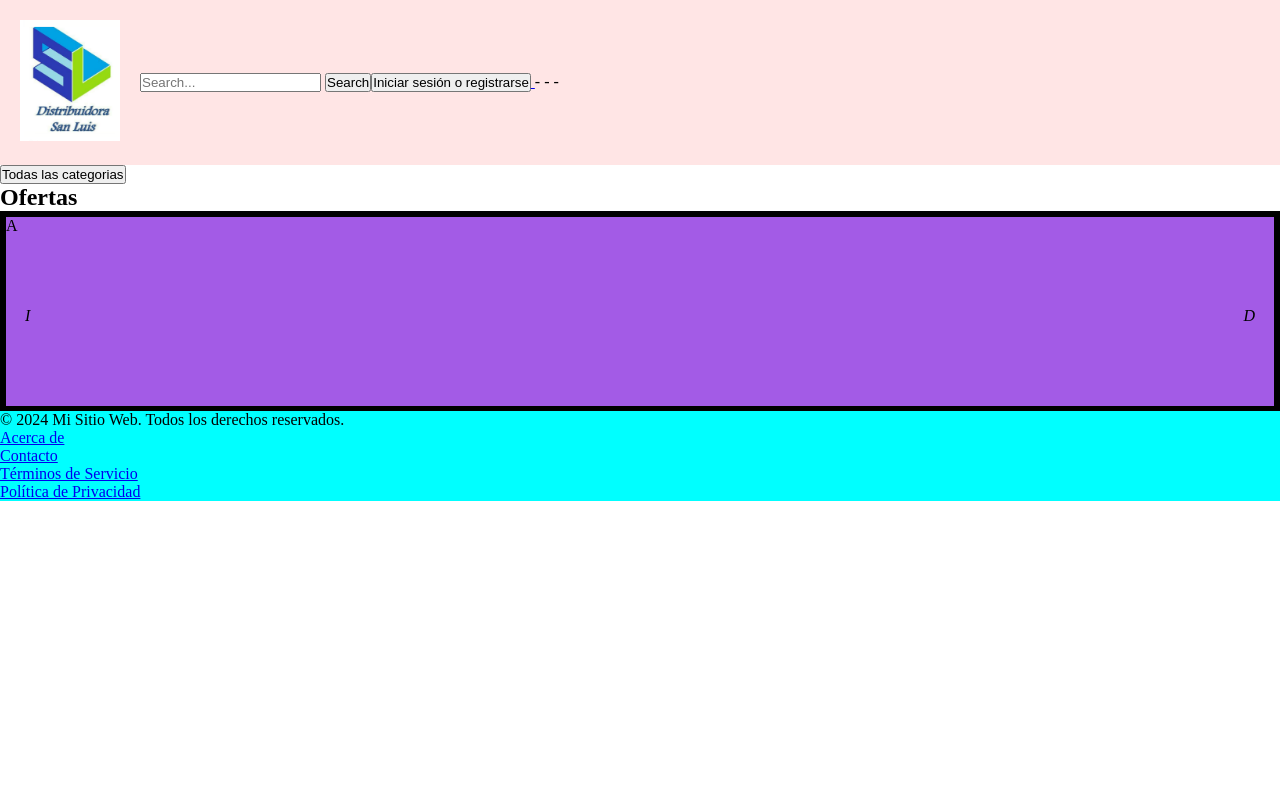
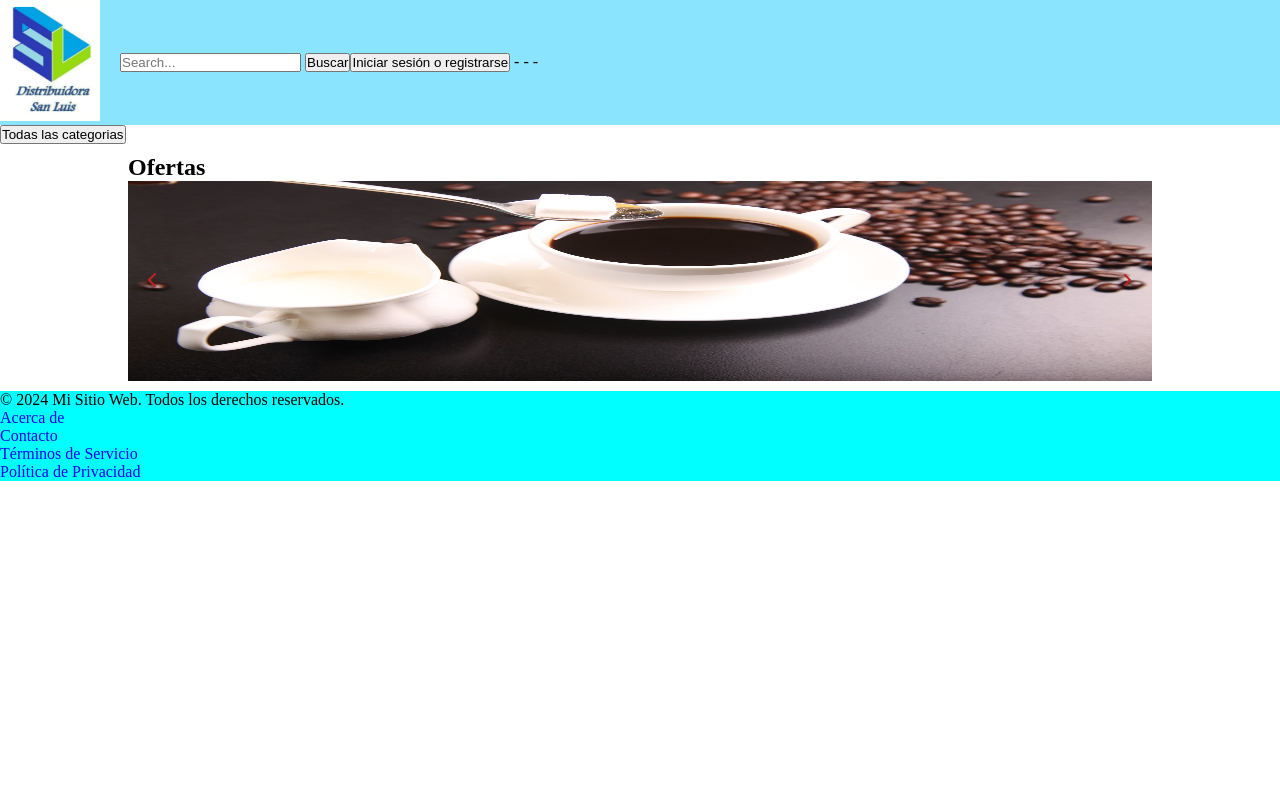
Before and after one commit to AlexHernande2/SanLuis, a PHP site: page /html/index.html in a window 1280 px wide. Run offline with PHP 8.4, Linux system fonts and the light colour scheme; some libraries are stand-ins or nearby versions.

Commit message:
Se termino de agregar el carrusel de las imagenes se sigue trabajando en la pagina principal

```diff
--- a/css/index.css
+++ b/css/index.css
@@ -6,15 +6,15 @@
 }
 
 .itemCarrusel {
-    background-color: bisque;
+
     height: 200px;
     position: relative;
     /*Para que flechasCarrusel lo tome como referencia en position:absolute*/
 }
 
 .tarjetaCarrusel {
-    border: 1px solid black;
-    background-color: aquamarine;
+
+
     height: 100%;
 }
 
@@ -32,16 +32,24 @@
 }
 
 #conteItemCarrusel {
-    border: 5px solid black;
+
     height: 200px;
     overflow: hidden /*Se utiliza para que recorte todo lo que sobra de el*/;
 }
-#tarjetaCarrusel-1{
-    background-color: rgb(163, 91, 230);
+
+a{
+    text-decoration: none;
 }
-#tarjetaCarrusel-2{
-    background-color: rgb(114, 231, 178);
+i{
+    color: rgb(194, 35, 35);
 }
-#tarjetaCarrusel-3{
-    background-color: rgb(230, 163, 91);
+img{
+    width: 100%;
+    height: 100%;
 }
+#contenido{
+    margin-top: 10px;
+    margin-left: 10%;
+    margin-right: 10%;
+    margin-bottom: 10px;
+}
--- a/css/styles.css
+++ b/css/styles.css
@@ -17,8 +17,7 @@
 }
 
 header {
-    background-color: #ffe5e5; /* Color de fondo para el encabezado */
-    padding: 10px; /* Espaciado interno */
+    background-color: #8ae4fd; /* Color de fondo para el encabezado */
     display: grid; /* Usar grid layout */
     grid-template-columns: auto 1fr auto; /* Tres columnas con tamaño automático para el logo y las líneas, y una fracción de espacio disponible para la barra de búsqueda */
     align-items: center; /* Alineación vertical de los elementos */
--- a/html/header.html
+++ b/html/header.html
@@ -13,9 +13,9 @@
                 <img class="imagenSanLuis" src="../imagenes/icono empresa.png" alt="imagenSanLuis">
             </a>
         </div>
-        <div class="search-bar">
+        <div class="search-bar" >
             <input type="text" placeholder="Search...">
-            <button>Search</button>
+            <button>Buscar</button>
         </div>
         <div class="menu">
             <span>
--- a/html/index.html
+++ b/html/index.html
@@ -5,6 +5,8 @@
   <meta charset="UTF-8">
   <meta name="viewport" content="width=device-width, initial-scale=1.0">
   <link rel="stylesheet" href="../css/index.css">
+  <script src="https://kit.fontawesome.com/2438ac0cd7.js" crossorigin="anonymous"></script>
+  <!--Se utilizo para trae los iconos de la flecha de carrusel-->
   <title>webSanluisInicio</title>
 </head>
 
@@ -20,43 +22,49 @@
     </script>
   </header>
   <main>
-    <section>
-      <button>Todas las categorias</button>
+    <button>Todas las categorias</button>
+    <section id="contenido">
+
       <h1>Ofertas</h1>
 
-
-      <!-- <div id="carruselImagenes">
-        <img src="/imagenes/cocacola.jpg" alt="iamgeneCocacola">
-        <img src="/imagenes/cafe.jpg" alt="iamgen cafe">
-        <img src="/imagenes/pepsi.jpg" alt="imagenpepsi">
-      </div> -->
       <div id="conteItemCarrusel">
-        <div class="itemCarrusel">
+        <div class="itemCarrusel" id="itemCarrusel-1">
           <div class="tarjetaCarrusel" id="tarjetaCarrusel-1">
-            A
+            <img src="/imagenes/cafe.jpg" alt="productosdeMuestra-1">
           </div>
-
           <div class="flechasCarrusel">
-            <i>I</i>
-            <i>D</i>
+            <a href="#itemCarrusel-3">
+              <i class="fa-solid fa-chevron-left"></i>
+            </a>
+            <a href="#itemCarrusel-2">
+              <i class="fa-solid fa-angle-right"></i>
+            </a>
           </div>
         </div>
-        <div class="itemCarrusel">
+        <div class="itemCarrusel" id="itemCarrusel-2">
           <div class="tarjetaCarrusel" id="tarjetaCarrusel-2">
-            B
+            <img src="/imagenes/cocacola.jpg" alt="productosdeMuestra-2">
           </div>
           <div class="flechasCarrusel">
-            <i>I</i>
-            <i>D</i>
+            <a href="#itemCarrusel-1">
+              <i class="fa-solid fa-chevron-left"></i>
+            </a>
+            <a href="#itemCarrusel-3">
+              <i class="fa-solid fa-angle-right"></i>
+            </a>
           </div>
         </div>
-        <div class="itemCarrusel">
+        <div class="itemCarrusel" id="itemCarrusel-3">
           <div class="tarjetaCarrusel" id="tarjetaCarrusel-3">
-            C
+            <img src="/imagenes/pepsi.jpg" alt="productosdeMuestra-3">
           </div>
           <div class="flechasCarrusel">
-            <i>I</i>
-            <i>D</i>
+            <a href="#itemCarrusel-2">
+              <i class="fa-solid fa-chevron-left"></i>
+            </a>
+            <a href="#itemCarrusel-1">
+              <i class="fa-solid fa-angle-right"></i>
+            </a>
           </div>
         </div>
       </div>
```
Also changed, not shown: js/index.js (+27 -17 lines).
